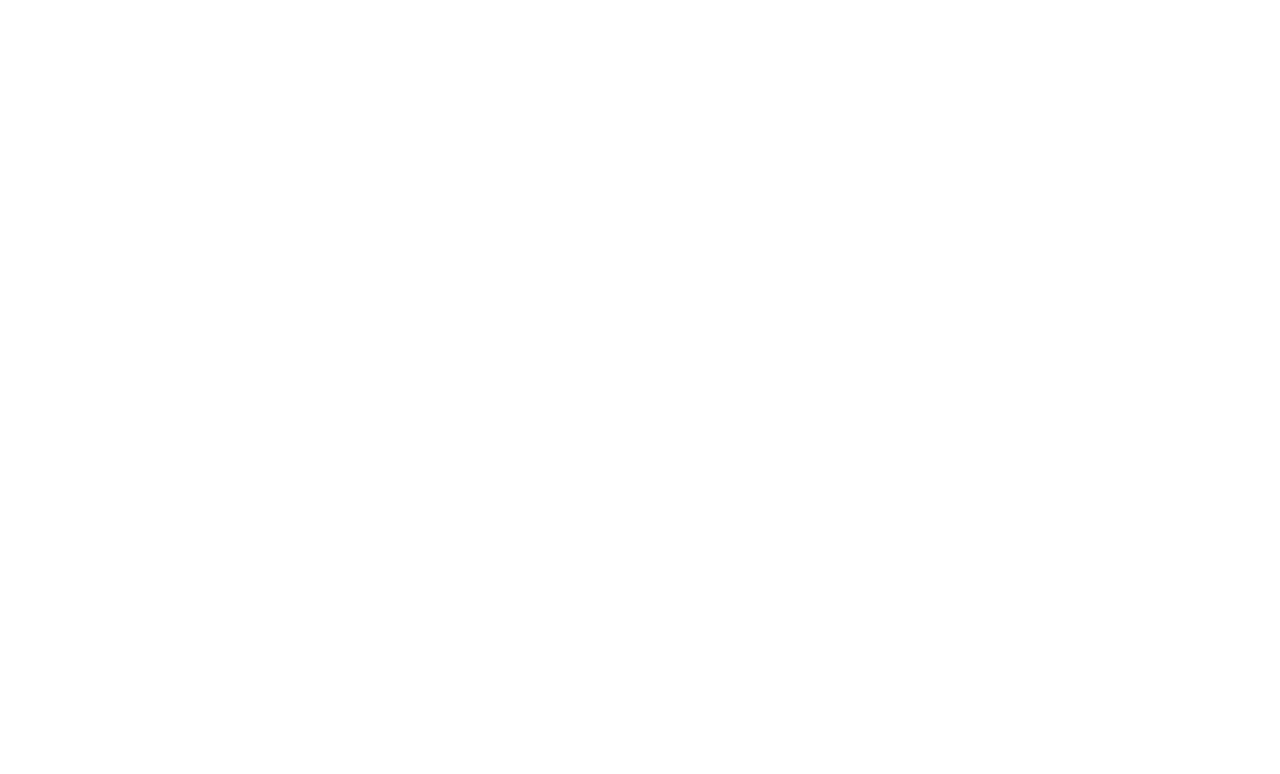
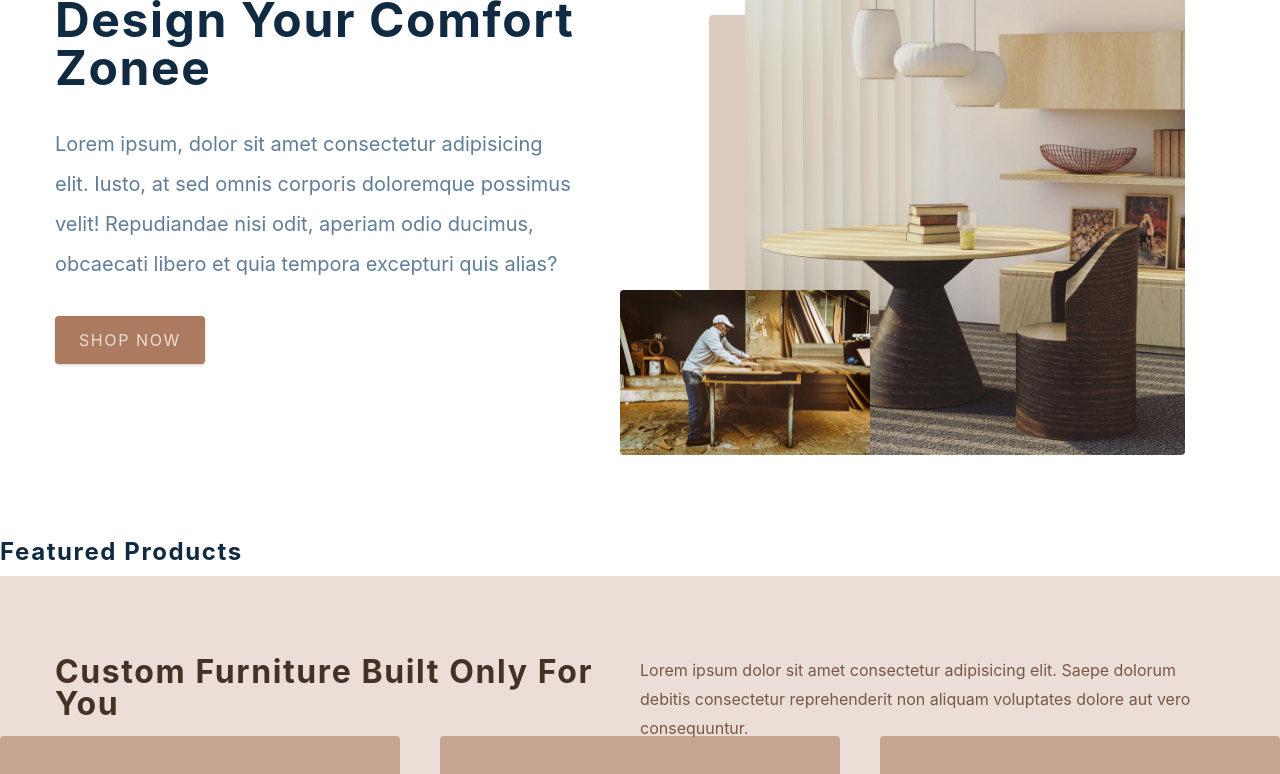
Before and after one commit to MathisHumbert/react-redux-firebase-ecommerce, a React (Create React App) app: page / in a window 1280 px wide. Shown: the part 260-1034 px from the top of the page. Before the commit the page ends 800 px from the top, so only its background shows below. Built offline with nearby package versions, Linux system fonts and the light colour scheme.

Commit message:
working on home page

```diff
--- a/src/components/Contact.js
+++ b/src/components/Contact.js
@@ -1,9 +1,39 @@
-import React from 'react'
-import styled from 'styled-components'
+import { useState } from 'react';
+import styled from 'styled-components';
 
 const Contact = () => {
-  return <h4>contact section</h4>
-}
+  const [email, setEmail] = useState('');
+
+  const onSubmit = (e) => {
+    e.preventDefault();
+    setEmail('');
+  };
+
+  return (
+    <Wrapper>
+      <div className='section-center'>
+        <h3>Join our newsletter and get 20% off</h3>
+        <div className='content'>
+          <p>
+            Lorem ipsum dolor sit amet consectetur adipisicing elit. Placeat
+            sint unde quaerat ratione soluta veniam provident adipisci cumque
+            eveniet tempore?
+          </p>
+          <form className='contact-form' onSubmit={onSubmit}>
+            <input
+              type='email'
+              className='form-input'
+              placeholder='enter email'
+              value={email}
+              onChange={(e) => setEmail(e.target.value)}
+            />
+            <button className='submit-btn'>suscribe</button>
+          </form>
+        </div>
+      </div>
+    </Wrapper>
+  );
+};
 const Wrapper = styled.section`
   padding: 5rem 0;
   h3 {
@@ -67,6 +97,6 @@ const Wrapper = styled.section`
   @media (min-width: 1280px) {
     padding: 15rem 0;
   }
-`
+`;
 
-export default Contact
+export default Contact;
--- a/src/components/Hero.js
+++ b/src/components/Hero.js
@@ -1,12 +1,30 @@
-import React from 'react'
-import styled from 'styled-components'
-import { Link } from 'react-router-dom'
-import heroBcg from '../assets/hero-bcg.jpeg'
-import heroBcg2 from '../assets/hero-bcg-2.jpeg'
+import styled from 'styled-components';
+import { Link } from 'react-router-dom';
+import heroBcg from '../assets/hero-bcg.jpeg';
+import heroBcg2 from '../assets/hero-bcg-2.jpeg';
 
 const Hero = () => {
-  return <h4>hero</h4>
-}
+  return (
+    <Wrapper className='section-center'>
+      <article className='content'>
+        <h1>design your comfort zonee</h1>
+        <p>
+          Lorem ipsum, dolor sit amet consectetur adipisicing elit. Iusto, at
+          sed omnis corporis doloremque possimus velit! Repudiandae nisi odit,
+          aperiam odio ducimus, obcaecati libero et quia tempora excepturi quis
+          alias?
+        </p>
+        <Link to='/products' className='btn hero-btn'>
+          shop now
+        </Link>
+      </article>
+      <article className='img-container'>
+        <img src={heroBcg} alt='main-img' className='main-img' />
+        <img src={heroBcg2} alt='accent-img' className='accent-img' />
+      </article>
+    </Wrapper>
+  );
+};
 
 const Wrapper = styled.section`
   min-height: 60vh;
@@ -68,6 +86,6 @@ const Wrapper = styled.section`
       border-radius: var(--radius);
     }
   }
-`
+`;
 
-export default Hero
+export default Hero;
--- a/src/components/Services.js
+++ b/src/components/Services.js
@@ -1,10 +1,34 @@
-import React from 'react'
-import styled from 'styled-components'
-import { services } from '../utils/constants'
+import styled from 'styled-components';
+import { services } from '../utils/constants';
 
 const Services = () => {
-  return <h4>services </h4>
-}
+  return (
+    <Wrapper>
+      <div className='section-center'>
+        <article className='header'>
+          <h3>Custom Furniture Built Only For You</h3>
+          <p>
+            Lorem ipsum dolor sit amet consectetur adipisicing elit. Saepe
+            dolorum debitis consectetur reprehenderit non aliquam voluptates
+            dolore aut vero consequuntur.
+          </p>
+        </article>
+      </div>
+      <div className='services-center'>
+        {services.map((service) => {
+          const { id, icon, text, title } = service;
+          return (
+            <article key={id} className='service'>
+              <span className='icon'>{icon}</span>
+              <h4>{title}</h4>
+              <p>{text}</p>
+            </article>
+          );
+        })}
+      </div>
+    </Wrapper>
+  );
+};
 
 const Wrapper = styled.section`
   h3,
@@ -68,5 +92,5 @@ const Wrapper = styled.section`
       transform: translateY(5rem);
     }
   }
-`
-export default Services
+`;
+export default Services;
--- a/src/pages/HomePage.js
+++ b/src/pages/HomePage.js
@@ -1,7 +1,14 @@
-import React from 'react'
-import { FeaturedProducts, Hero, Services, Contact } from '../components'
+import { FeaturedProducts, Hero, Services, Contact } from '../components';
+
 const HomePage = () => {
-  return <h4>home page</h4>
-}
+  return (
+    <main>
+      <Hero />
+      <FeaturedProducts />
+      <Services />
+      <Contact />
+    </main>
+  );
+};
 
-export default HomePage
+export default HomePage;
--- a/src/redux/features/productsSlice.js
+++ b/src/redux/features/productsSlice.js
@@ -1,8 +1,23 @@
-import { createSlice } from '@reduxjs/toolkit';
+import { createSlice, createAsyncThunk } from '@reduxjs/toolkit';
+
+const url = '';
 
 const initialState = {
+  products: [],
+  isLoading: false,
+  isError: false,
   isSidebarOpen: false,
 };
+
+export const getProducts = createAsyncThunk('products/getAll', async () => {
+  try {
+    // GET URL
+    const { data } = await axios(url);
+    console.log(data);
+  } catch (error) {
+    console.log(error);
+  }
+});
 
 export const productsSlice = createSlice({
   name: 'products',
```
